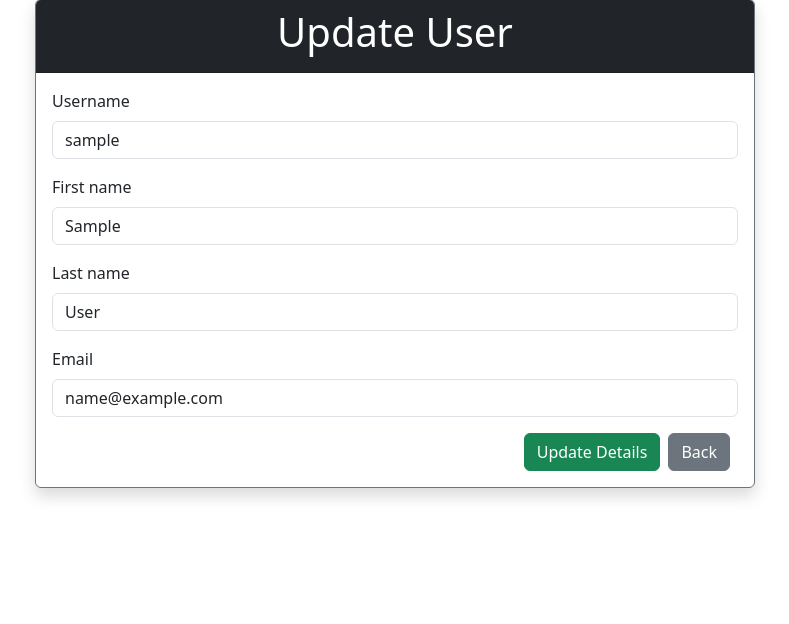
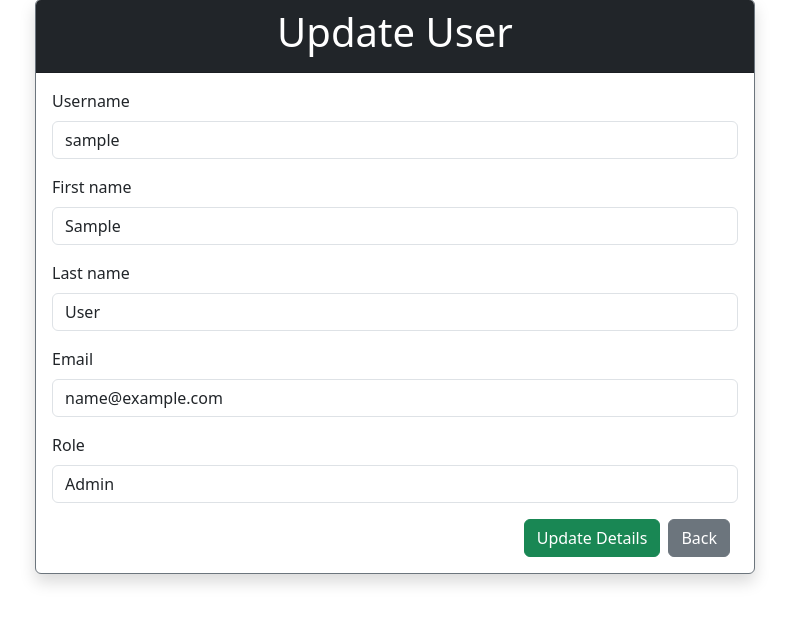
Before and after one commit to Ziadfahom/Dog-Shelter, a Django app: page /update_user/1 in a window 1280 px wide. Shown: the part 121-745 px from the top of the page, without its empty margins (245-1034 px from the left). Run offline with Django 4.2, Linux system fonts and the light colour scheme; the visitor is signed in with stand-in values (Sample User, id 1); data comes from the database, SQL or seed files in the repository; some libraries are stand-ins or nearby versions.

Commit message:
Admin can view and change Users Roles and permissions to (Admin/Vet/Regular)

```diff
--- a/dogs_app/forms.py
+++ b/dogs_app/forms.py
@@ -155,7 +155,29 @@ class UpdateUserForm(UserChangeForm):
     last_name = forms.CharField(max_length=50,
                                 widget=forms.TextInput(attrs={'class': 'form-control',
                                                               'placeholder': 'Last Name'}))
+    # For displaying User Status (ranking)
+    ROLE_CHOICES = [
+        ('Regular', 'Regular'),
+        ('Vet', 'Vet'),
+        ('Admin', 'Admin'),
+    ]
+
+    role = forms.ChoiceField(choices=ROLE_CHOICES, required=False)
 
     class Meta:
         model = User
-        fields = ('username', 'first_name', 'last_name', 'email')
+        fields = ('username', 'first_name', 'last_name', 'email', 'role')
+
+    # Admins can't change their own role to "Vet" or "Regular"
+    # They can only change other admins
+    def __init__(self, *args, **kwargs):
+        self.request_user = kwargs.pop('request_user', None)
+        super().__init__(*args, **kwargs)
+
+        # If the instance user (i.e., the user being edited) is the same as the
+        # currently logged-in user, and the logged-in user is an Admin,
+        # remove the 'Regular' and 'Vet' options from the role field.
+        if self.instance == self.request_user and self.request_user.is_superuser:
+            self.fields['role'].choices = [
+                ('Admin', 'Admin'),
+            ]
--- a/dogs_app/templates/navbar.html
+++ b/dogs_app/templates/navbar.html
@@ -1,3 +1,5 @@
+{% load group_check %}
+
 <nav class="navbar navbar-expand-lg navbar-dark bg-dark fixed-top">
     <div class="container-fluid">
         <a class="navbar-brand mb-0 h1" href="{% url 'home' %}">
@@ -10,11 +12,12 @@
                 <li class="nav-item">
                     <a class="nav-link" aria-current="page" href="{% url 'home' %}"><i class="bi bi-house-door-fill"></i> Home</a>
                 </li>
-                {% if user.is_authenticated %}
+                {% if user.is_authenticated and user|has_group:"Vet" %}
                     <li class="nav-item">
                         <a class="nav-link" href="{% url 'add_dog' %}"><i class="bi bi-plus-circle-fill"></i> Add New Dog</a>
                     </li>
                 {% endif %}
+
             </ul>
             <ul class="navbar-nav ms-auto mb-2 mb-lg-0">
                 {% if user.is_authenticated %}
--- a/dogs_app/templates/view_users.html
+++ b/dogs_app/templates/view_users.html
@@ -12,6 +12,7 @@
                   <th>First Name</th>
                   <th>Last Name</th>
                   <th>Email</th>
+                  <th>Role</th>
                   <th>Update</th>
                   <th>Delete</th>
               </tr>
@@ -23,11 +24,12 @@
                       <td>{{ user.first_name }}</td>
                       <td>{{ user.last_name }}</td>
                       <td>{{ user.email }}</td>
+                      <td>{{ user.role }}</td>
                       <td>
                         <a href="{% url 'update_user' user.id %}" class="btn btn-warning btn-sm">Update</a>
                       </td>
                       <td>
-                        <a href="{% url 'delete_user' user.id %}" class="btn btn-danger btn-sm" onclick="return confirm('Are you sure?')">Delete</a>
+                        <a href="{% url 'delete_user' user.id %}" class="btn btn-danger btn-sm" onclick="return confirm('Are you sure you want to delete {{ user.username }}?')">Delete</a>
                       </td>
                   </tr>
               {% empty %}
--- /dev/null
+++ b/dogs_app/templatetags/group_check.py
@@ -0,0 +1,33 @@
+from django import template
+from django.contrib.auth.models import Group
+
+# Used to determine (in HTML files) whether the User
+# Has the permission to access a page
+
+# -Admins have all privileges (Including viewing Users)
+# -Vets have View\Update\Delete\Add privileges for all models
+# -Regulars have only View privileges for all models
+
+register = template.Library()
+
+
+@register.filter(name='has_group')
+# Takes an input name of a User group
+def has_group(user, group_name):
+    # Disregard case sensitivity and pluralities ('Vets'='Vet', 'Regulars'='Regular')
+    group_name = group_name.title()
+    if group_name.endswith('s'):
+        group_name = group_name[:-1]
+
+    # Always return True if User is Admin (has all privileges)
+    if user.is_superuser:
+        return True
+    # Vet also has Regular permissions
+    elif group_name == "Regular" and user.groups.filter(name="Vet").exists():
+        return True
+    # Return True if User is in the queried group
+    elif group_name in ["Regular", "Vet"] and user.groups.filter(name=group_name).exists():
+        return True
+    # Otherwise return False
+    else:
+        return False
--- a/dogs_app/views.py
+++ b/dogs_app/views.py
@@ -1,8 +1,9 @@
 from django.shortcuts import render, redirect
 from django.contrib.auth import authenticate, login, logout, get_user_model
-from django.contrib.auth.models import User
+from django.contrib.auth.models import User, Group
 from django.contrib.auth.decorators import login_required, user_passes_test
 from django.contrib import messages
+from django.core.exceptions import PermissionDenied
 from .forms import SignUpForm, AddDogForm, UpdateUserForm
 from .models import Dog
 
@@ -64,7 +65,11 @@ def register_user_view(request):
 
         # Validate the data and see if it meets all the conditions
         if form.is_valid():
-            form.save()
+            user = form.save()
+
+            # Add User to the Regulars Group
+            regulars_group = Group.objects.get(name="Regular")
+            user.groups.add(regulars_group)
 
             # Authenticate the user by verifying their credentials
             username = form.cleaned_data['username']
@@ -106,6 +111,10 @@ def dog_record_view(request, pk):
 def delete_dog_view(request, pk):
     # Check if the user is logged in
     if request.user.is_authenticated:
+        # Check if the user has the right permissions
+        if not request.user.has_perm('dogs_app.delete_dog'):
+            raise PermissionDenied
+
         delete_dog = Dog.objects.get(dogID=pk)
         dog_name = delete_dog.dogName
         delete_dog.delete()
@@ -117,9 +126,12 @@ def delete_dog_view(request, pk):
 
 
 def add_dog_view(request):
-
     # Check if user is logged in
     if request.user.is_authenticated:
+        # Check if the user has the right permissions
+        if not request.user.has_perm('dogs_app.add_dog'):
+            raise PermissionDenied
+
         # If form is submitted (i.e., User has filled the form)
         if request.method == 'POST':
             # Initialize the form
@@ -146,6 +158,10 @@ def add_dog_view(request):
 def update_dog_view(request, pk):
     # Check if user is logged in
     if request.user.is_authenticated:
+        # Check if the user has the right permissions to edit dogs
+        if not request.user.has_perm('dogs_app.change_dog'):
+            raise PermissionDenied
+
         # Grab the Dog record
         current_dog = Dog.objects.get(dogID=pk)
         form = AddDogForm(request.POST or None, instance=current_dog)
@@ -168,9 +184,26 @@ def update_dog_view(request, pk):
 # Check user is Admin
 @user_passes_test(lambda u: u.is_superuser)
 def view_users(request):
-    # Retrieve all the users in the system, pass them in to viewers_users.html
-    users = User.objects.all()
+    # Retrieve all the users in the system
+    users = User.objects.all().prefetch_related('groups')
+    # Fetch each user's Status (E.g: "Admin", "Vet" or "Regular")
+    for user in users:
+        user.role = get_user_role(user)
+    # pass all users on to viewers_users.html
     return render(request, 'view_users.html', {'users': users})
+
+
+# Takes in a User, returns their ranking.
+# Used in view_users and update_user to determine User Status
+def get_user_role(user):
+    if user.is_superuser:
+        return "Admin"
+    elif user.groups.filter(name="Vet").exists():
+        return "Vet"
+    elif user.groups.filter(name="Regular").exists():
+        return "Regular"
+    else:
+        return ""
 
 
 # Only logged-in users permitted
@@ -197,9 +230,32 @@ def update_user_view(request, pk):
     # Check if user is logged in
     if request.user.is_authenticated:
         current_user = User.objects.get(pk=pk)
-        form = UpdateUserForm(request.POST or None, instance=current_user)
+        initial = {'role': get_user_role(current_user)}
+        form = UpdateUserForm(request.POST or None, instance=current_user, initial=initial, request_user= request.user)
         if form.is_valid():
-            form.save()
+            # Save form without committing (we'll modify the user before saving)
+            user = form.save(commit=False)
+            role = form.cleaned_data['role']
+            # If the group name is not empty
+            if role:
+                # If group name is Admin, update is_superuser status and clear other groups
+                if role == 'Admin':
+                    user.is_superuser = True
+                    user.is_staff = True
+                    current_user.groups.clear()
+                else:
+                    # For other groups, get the chosen group
+                    chosen_group = Group.objects.get(name=role)
+                    # Remove the user from all the other groups
+                    current_user.groups.clear()
+                    # Add the user to the chosen group
+                    current_user.groups.add(chosen_group)
+                    # Update user's is_superuser status
+                    user.is_superuser = False
+                    user.is_staff = False
+
+            # Now commit the save
+            user.save()
             messages.success(request, f"{current_user.first_name} {current_user.last_name}'s Details"
                                       f" Have Been Updated Successfully!")
             return redirect('view_users')
```
Also changed, not shown: dogs_app/templatetags/__init__.py (added).
